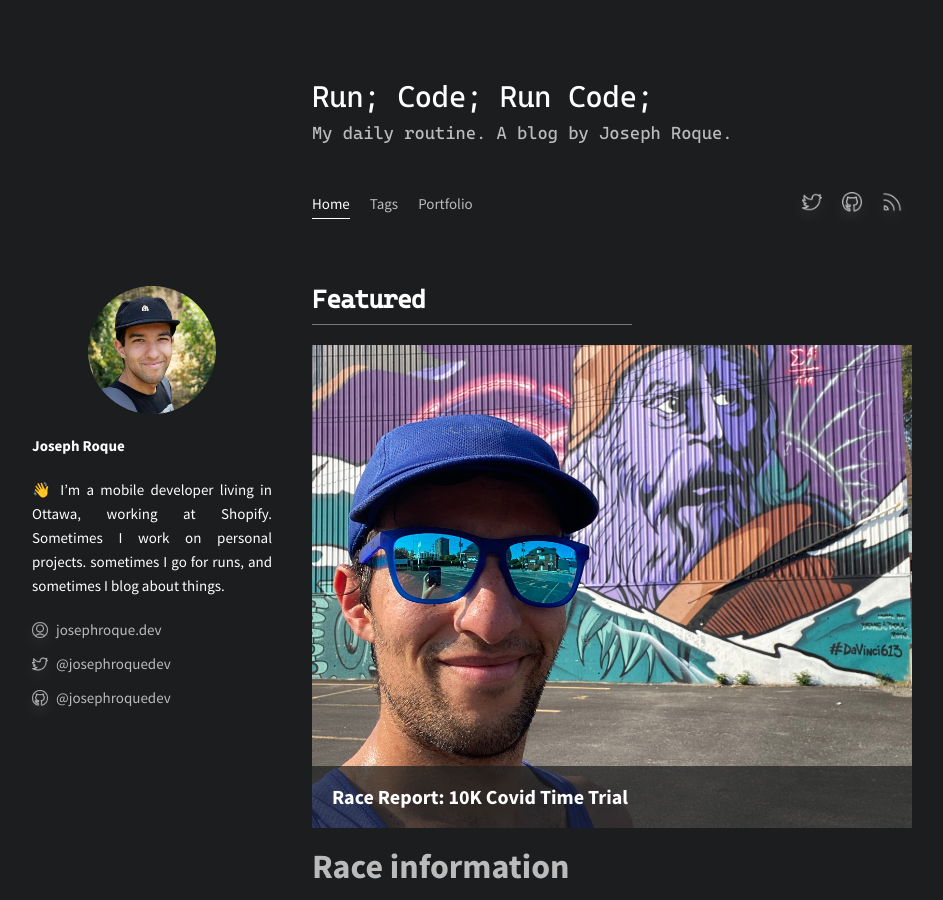
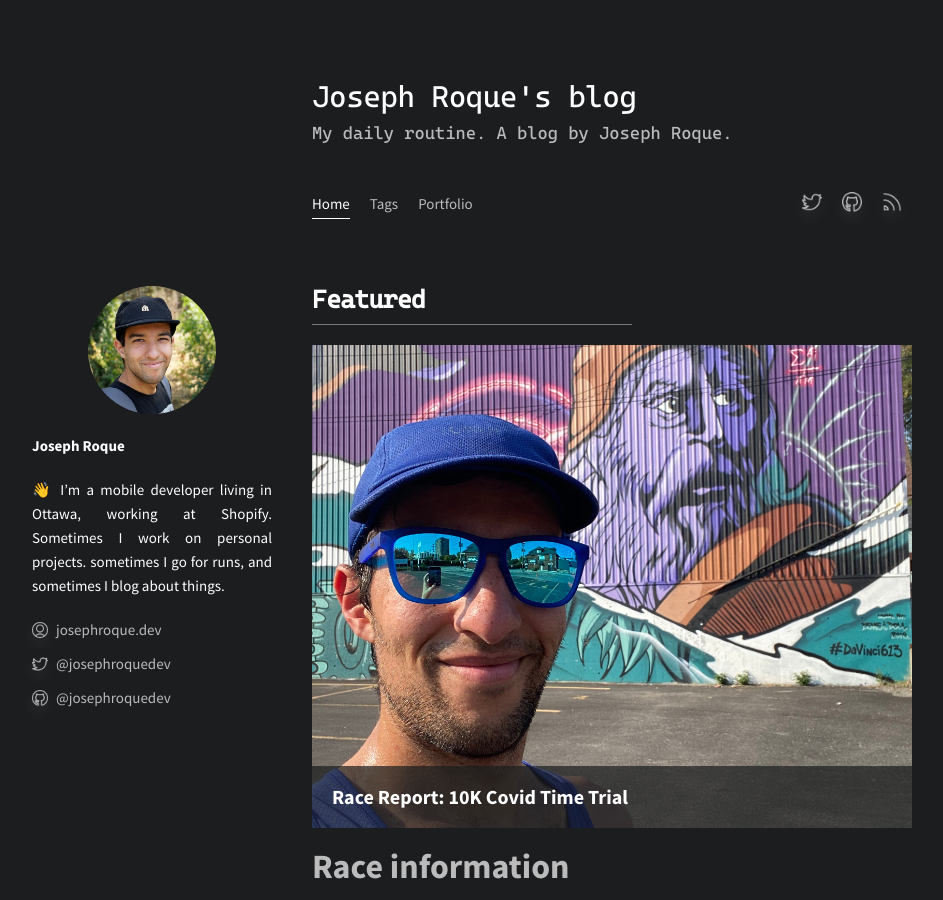
Before and after one commit to autoreleasefool/runcode.blog, a Jekyll site: the page built from index.html, in a window 1280 px wide and 900 px high. Shown: the whole window, without its empty margins (28-971 px from the left). Built offline with Jekyll 4.4.1, drawn with Linux system fonts in a browser that asks for light colours; some web fonts are replaced; some of the changed text lies outside the part shown.

Commit message:
Rename blog

```diff
--- a/_config.yml
+++ b/_config.yml
@@ -13,7 +13,7 @@
 # you will see them accessed via {{ site.title }}, {{ site.email }}, and so on.
 # You can create any custom variable you would like, and they will be accessible
 # in the templates via {{ site.myvariable }}.
-title: Run; Code; Run Code;
+title: Joseph Roque's blog
 email: blog@josephroque.ca
 description: >- # this means to ignore newlines until "baseurl:"
   My daily routine. A blog by Joseph Roque.
```
